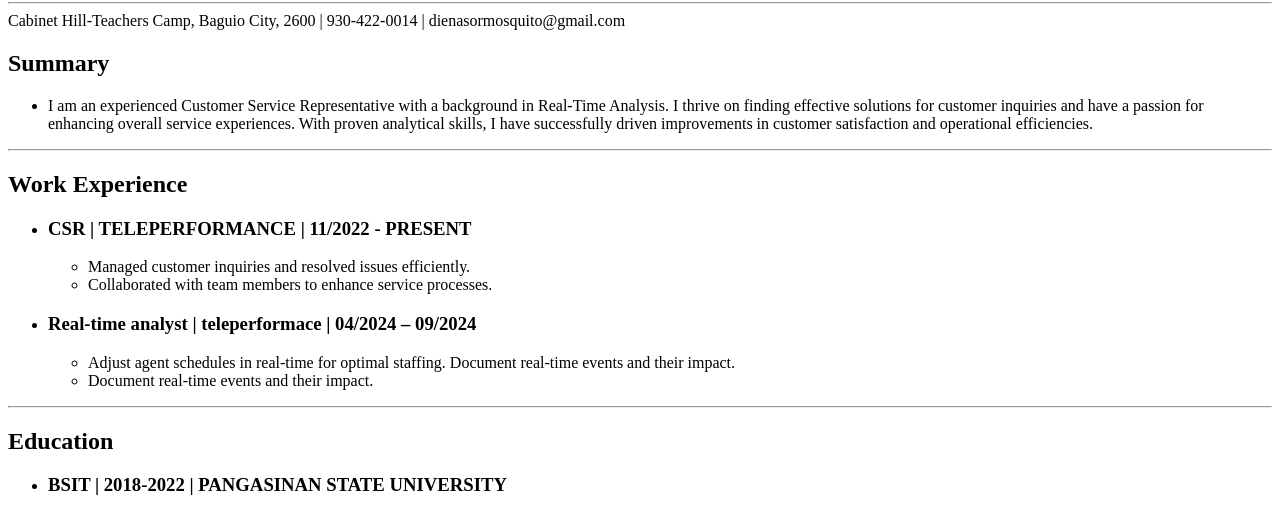
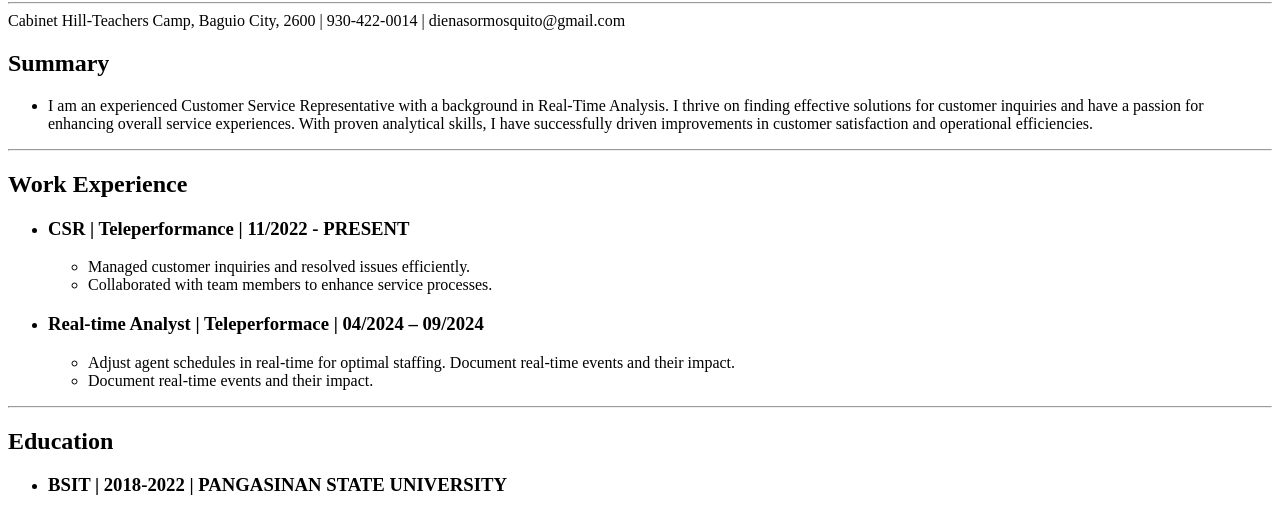
Before and after one commit to Ricsiel9510/HTML-Resume_v.0.2, a plain HTML site: page index.html in a window 1280 px wide. Shown: the part 290-800 px from the top of the page. Drawn offline with Linux system fonts and the light colour scheme.

Commit message:
Update index.html

```diff
--- a/index.html
+++ b/index.html
@@ -24,7 +24,7 @@ Cabinet Hill-Teachers Camp, Baguio City, 2600 | 930-422-0014 | dienasormosquito@
 <hr />
     <h2>Work Experience</h2>
     <ul>
-        <li><h3>CSR | TELEPERFORMANCE | 11/2022 - PRESENT</h3>
+        <li><h3>CSR | Teleperformance | 11/2022 - PRESENT</h3>
             <ul>
                 <li>Managed customer inquiries and resolved issues
                     efficiently.
@@ -39,7 +39,7 @@ Cabinet Hill-Teachers Camp, Baguio City, 2600 | 930-422-0014 | dienasormosquito@
     </ul>
 
     <ul>
-        <li><h3>Real-time analyst | teleperformace | 04/2024 – 09/2024</h3>
+        <li><h3>Real-time Analyst | Teleperformace | 04/2024 – 09/2024</h3>
             <ul>
                 <li>
                     Adjust agent schedules in real-time for
```
